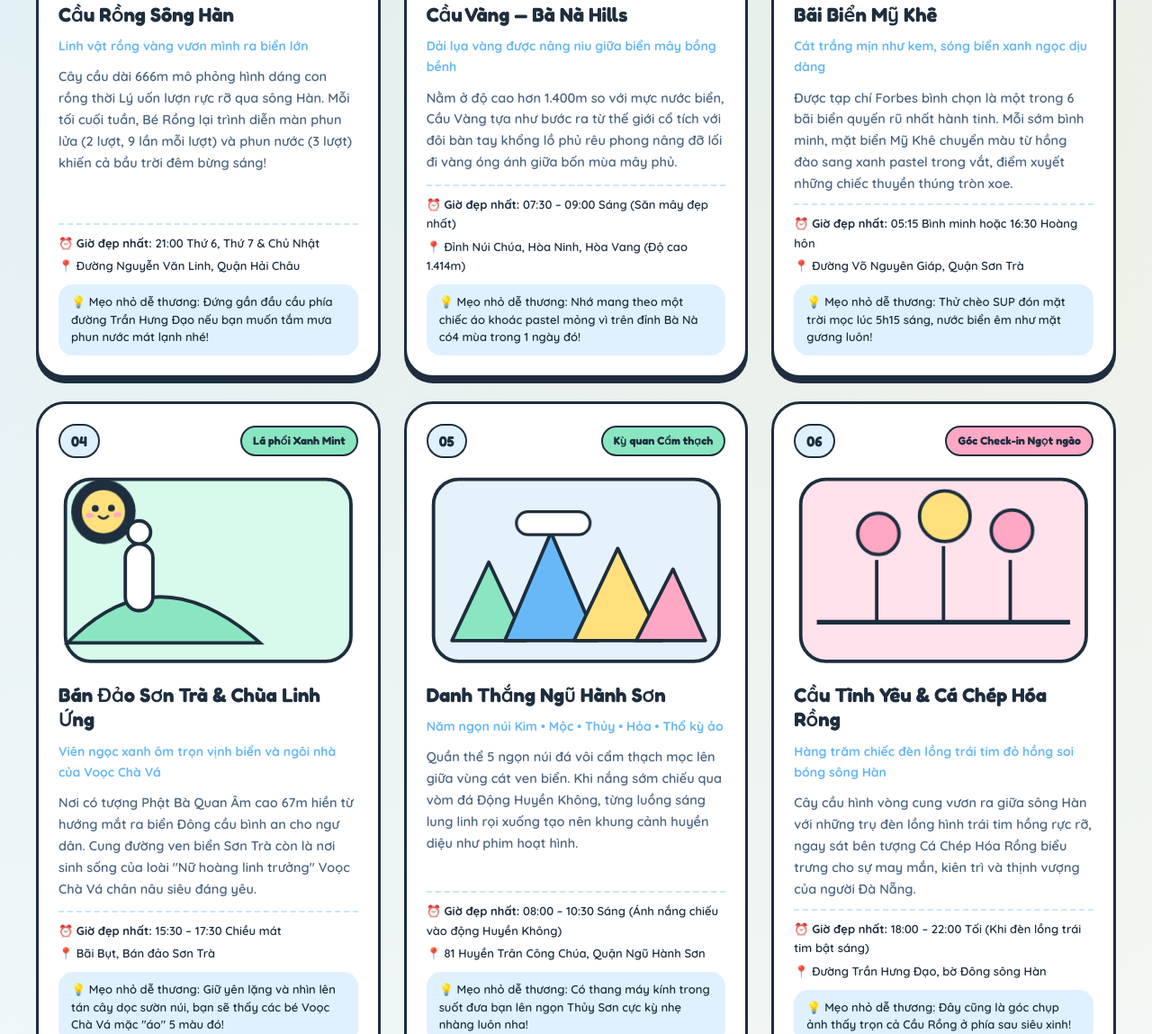
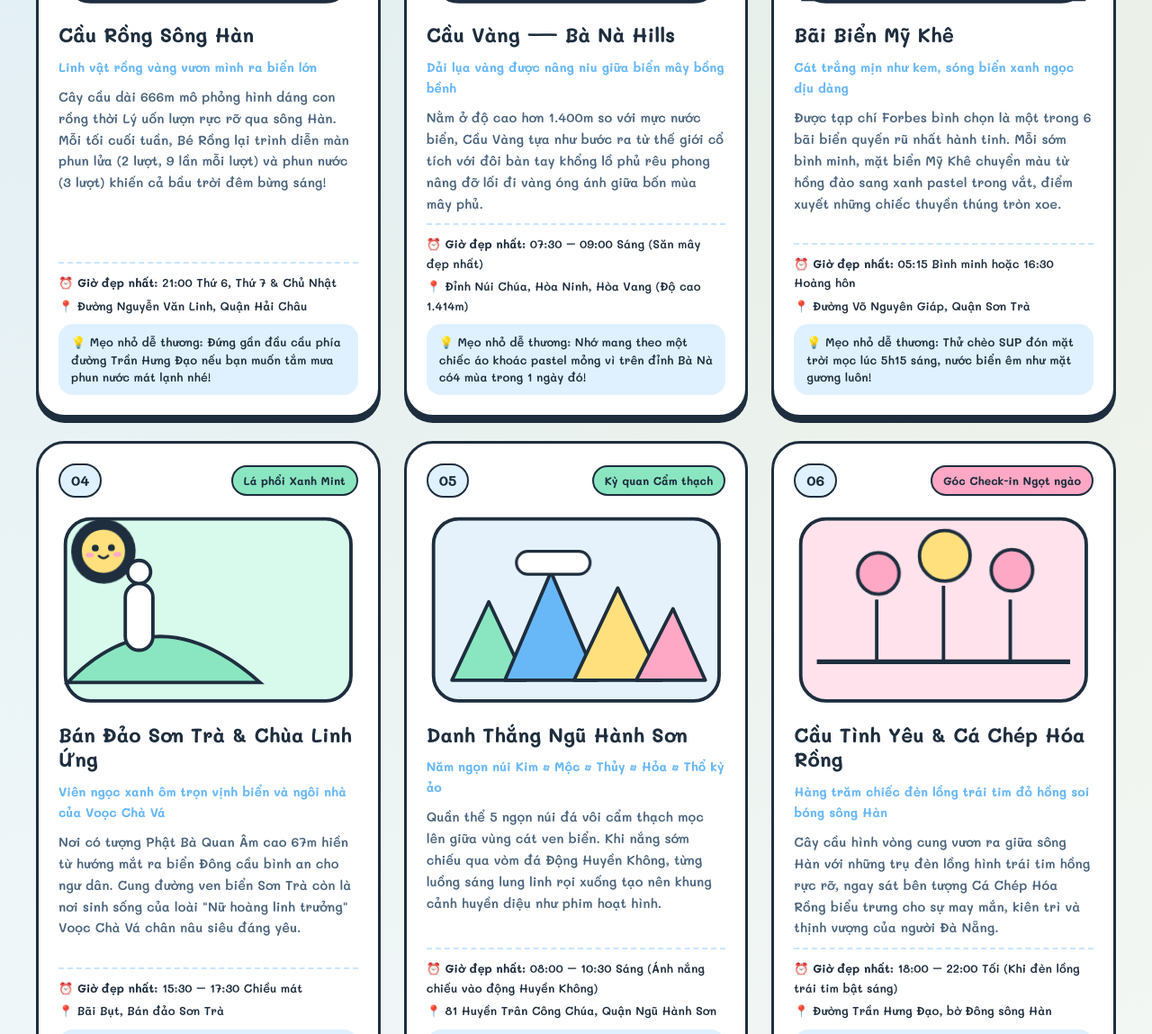
Before and after one commit to thanhdatnguyentk/hello-danang, an Astro site: page / in a window 1280 px wide. Shown: the part 1567-2716 px from the top of the page at 90% size. Built offline with nearby package versions, Linux system fonts and the light colour scheme; Astro itself is replaced by a stand-in of ours.

Commit message:
fix(font): switch to Mali and Baloo 2 comic-style fonts with full Vietnamese support

```diff
--- a/src/layouts/Base.astro
+++ b/src/layouts/Base.astro
@@ -22,11 +22,11 @@ const {
     <meta name="description" content={description} />
     <link rel="icon" type="image/svg+xml" href="/favicon.svg" />
 
-    <!-- Google Fonts: Fredoka + Quicksand + Noto Sans JP -->
+    <!-- Google Fonts: Mali (Cute Comic Sans style, 100% Vietnamese) + Baloo 2 + Nunito + Noto Sans JP -->
     <link rel="preconnect" href="https://fonts.googleapis.com" />
     <link rel="preconnect" href="https://fonts.gstatic.com" crossorigin />
     <link
-      href="https://fonts.googleapis.com/css2?family=Fredoka:wght@500;600;700&family=Noto+Sans+JP:wght@500;700&family=Quicksand:wght@500;600;700&display=swap"
+      href="https://fonts.googleapis.com/css2?family=Baloo+2:wght@600;700;800&family=Mali:ital,wght@0,500;0,600;0,700;1,600&family=Noto+Sans+JP:wght@500;700&family=Nunito:wght@600;700;800&display=swap"
       rel="stylesheet"
     />
 
--- a/src/styles/global.css
+++ b/src/styles/global.css
@@ -28,8 +28,8 @@
   --radius-lg: 24px;
   --radius-pill: 999px;
 
-  --font-display: 'Fredoka', 'Quicksand', 'Plus Jakarta Sans', 'Noto Sans JP', sans-serif;
-  --font-body: 'Quicksand', 'Plus Jakarta Sans', 'Noto Sans JP', system-ui, sans-serif;
+  --font-display: 'Mali', 'Baloo 2', 'Comic Sans MS', 'Nunito', 'Noto Sans JP', cursive, sans-serif;
+  --font-body: 'Mali', 'Nunito', 'Comic Sans MS', 'Noto Sans JP', system-ui, sans-serif;
   --bounce-ease: cubic-bezier(0.34, 1.56, 0.64, 1);
 }
 
```
